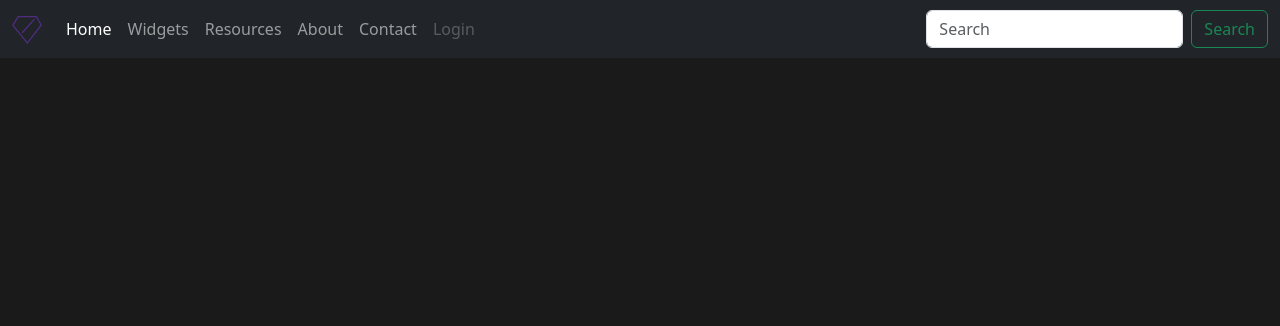
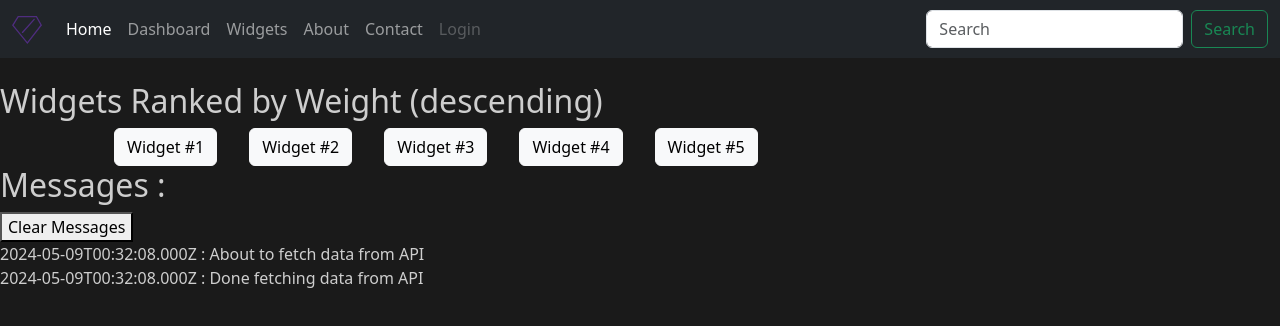
Before and after one commit to carpaltunnel/2024-spring-angular, an Angular app: page /dashboard in a window 1280 px wide. Before the commit this address led to /. Shown: the top 326 px of the page. Built offline with nearby package versions, Linux system fonts and the light colour scheme.

Commit message:
add standalone details page with url params

```diff
--- a/src/app/app.component.html
+++ b/src/app/app.component.html
@@ -11,11 +11,11 @@
         <li class="nav-item">
           <a class="nav-link active" aria-current="page" href="./index.html">Home</a>
         </li>
+        <li class="nav-item">
+          <a class="nav-link" routerLink="/dashboard">Dashboard</a>
+        </li>
         <li class="nav-item" routerLink="/widgets">
           <a class="nav-link">Widgets</a>
-        </li>
-        <li class="nav-item">
-          <a class="nav-link" href="#">Resources</a>
         </li>
         <li class="nav-item">
           <a class="nav-link" href="#">About</a>
--- /dev/null
+++ b/src/app/dashboard/dashboard.component.css
@@ -0,0 +1,3 @@
+button.dash-btn {
+  margin-left: 2em;
+}
--- /dev/null
+++ b/src/app/dashboard/dashboard.component.html
@@ -0,0 +1,6 @@
+<h2>Widgets Ranked by Weight (descending)</h2>
+<div class="container">
+  <button *ngFor="let widget of widgets" routerLink="/widgets/{{widget.id}}" type="button" class="btn btn-light dash-btn">
+    {{ widget.name }}
+  </button>
+</div>
--- /dev/null
+++ b/src/app/dashboard/dashboard.component.ts
@@ -0,0 +1,30 @@
+import { Component } from '@angular/core';
+import { Widget } from '../widget';
+import { WidgetService } from '../widget.service';
+import { NgFor } from '@angular/common';
+import { RouterLink } from '@angular/router';
+
+@Component({
+  selector: 'app-dashboard',
+  standalone: true,
+  imports: [NgFor, RouterLink],
+  templateUrl: './dashboard.component.html',
+  styleUrl: './dashboard.component.css'
+})
+export class DashboardComponent {
+  widgets: Widget[] = [];
+
+  constructor(private widgetsService: WidgetService) {}
+
+  getTop5WidgetsByWeight = (): void => {
+    this.widgetsService.getWidgets().subscribe((widgets) => {
+      // TODO: Only return top 5 from API
+      this.widgets = widgets.slice(0, 5);
+    });
+  }
+
+  // TODO: Research as arrow function
+  ngOnInit(): void {
+    this.getTop5WidgetsByWeight();
+  }
+}
--- a/src/app/widget-detail/widget-detail.component.ts
+++ b/src/app/widget-detail/widget-detail.component.ts
@@ -1,8 +1,9 @@
+import { ActivatedRoute } from '@angular/router';
 import { Component } from '@angular/core';
-import { Input } from '@angular/core';
 import { NgIf } from '@angular/common';
 import { Widget } from '../widget';
 import { FormsModule } from '@angular/forms';
+import { WidgetService } from '../widget.service';
 
 @Component({
   selector: 'app-widget-detail',
@@ -12,5 +13,25 @@ import { FormsModule } from '@angular/forms';
   styleUrl: './widget-detail.component.css'
 })
 export class WidgetDetailComponent {
-  @Input() widget?: Widget;
+  widget?: Widget;
+
+  constructor(
+    private route: ActivatedRoute,
+    private widgetService: WidgetService
+  ) {}
+
+  getWidget = (): void => {
+    const widgetId = this.route.snapshot.paramMap.get('id');
+
+    if (widgetId) {
+      this.widgetService.getWidget(widgetId)
+        .subscribe((widget: Widget) => {
+          this.widget = widget;
+        });
+    }
+  }
+
+  ngOnInit(): void {
+    this.getWidget();
+  }
 }
--- a/src/app/widget.service.ts
+++ b/src/app/widget.service.ts
@@ -10,10 +10,22 @@ import { MessageService } from './message.service';
 export class WidgetService {
   constructor(private messageService: MessageService) { }
 
-  getWidgets(): Observable<Widget[]> {
+  getWidgets = (): Observable<Widget[]> => {
     this.messageService.add('About to fetch data from API');
     const widgets = of(WIDGETS);
     this.messageService.add('Done fetching data from API');
     return widgets;
   }
+
+  getWidget = (id: string): Observable<Widget> => {
+    const widget = WIDGETS.find(widget => widget.id === id);
+
+    this.messageService.add(`Fetched data for ID ${id} from API`);
+
+    if (widget) {
+      return of(widget);
+    }
+
+    return of({} as Widget);
+  }
 }
--- a/src/app/widgets/widgets.component.html
+++ b/src/app/widgets/widgets.component.html
@@ -5,7 +5,9 @@
   <h2>List of Widgets : </h2>
   <ul class="widgets">
     <li *ngFor="let widget of widgets" (click)="select(widget)" [class.selected]="selectedWidget === widget">
-      <span>{{ widget.name }}</span> ( <span style="color: {{ widget.color }}">{{ widget.color }}</span> )
+      <a routerLink="/widgets/{{widget.id}}">
+        <span>{{ widget.name }}</span> ( <span style="color: {{ widget.color }}">{{ widget.color }}</span> )
+      </a>
     </li>
   </ul>
 </div>
--- a/src/app/widgets/widgets.component.ts
+++ b/src/app/widgets/widgets.component.ts
@@ -5,11 +5,12 @@ import { MessageService } from '../message.service';
 import { Widget } from '../widget';
 import { WidgetDetailComponent } from '../widget-detail/widget-detail.component';
 import { WidgetService } from '../widget.service';
+import { RouterLink } from '@angular/router';
 
 @Component({
   selector: 'app-widgets',
   standalone: true,
-  imports: [UpperCasePipe, FormsModule, NgFor, NgIf, WidgetDetailComponent],
+  imports: [UpperCasePipe, FormsModule, NgFor, NgIf, WidgetDetailComponent, RouterLink],
   templateUrl: './widgets.component.html',
   styleUrl: './widgets.component.css'
 })
```
Also changed, not shown: src/app/app.routes.ts (+6 -1 lines), 1 other file (tests, documents, lock files or other folders).
